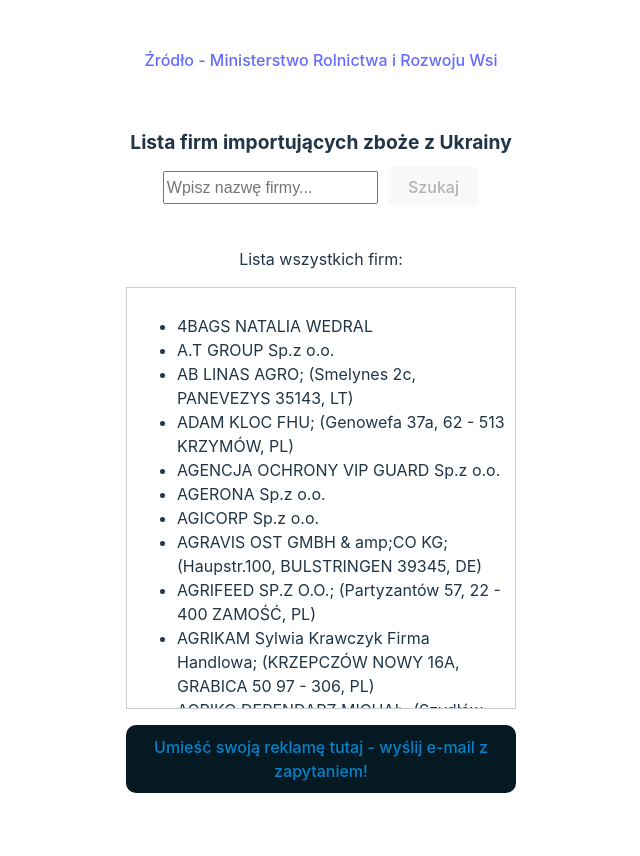
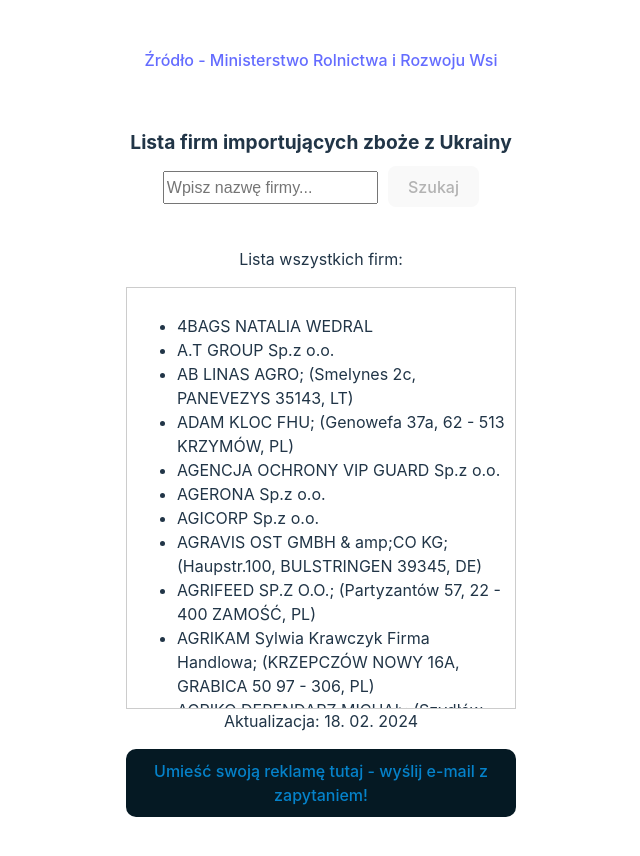
Before and after one commit to gines18/Ukraina, a React (Vite) app: page / in a window 1280 px wide. Shown: the top 856 px of the page, without its empty margins (319-959 px from the left). Built offline with nearby package versions, Linux system fonts and the light colour scheme.

Commit message:
add content update date

```diff
--- a/package.json
+++ b/package.json
@@ -13,6 +13,7 @@
     "preview": "vite preview"
   },
   "dependencies": {
+    "moment": "^2.30.1",
     "react": "^18.2.0",
     "react-dom": "^18.2.0"
   },
--- a/src/Search.jsx
+++ b/src/Search.jsx
@@ -1,10 +1,13 @@
 import React, { useState } from "react";
 import "./App.css";
 import lists from "./Data.jsx";
+import moment from "moment";
 // Assuming the list of companies is stored in a separate file named 'companies.js'
 // Make sure to replace './companies' with the correct path to your file
 
 const SearchCompany = () => {
+  const currentDate = new Date();
+
   const [searchTerm, setSearchTerm] = useState("");
   const [searchResult, setSearchResult] = useState(null);
 
@@ -64,6 +67,10 @@ const SearchCompany = () => {
           </ul>
         </div>
       </div>
+      <div>
+        Aktualizacja:{" "}
+        <span className="date">{moment().format("DD. MM. YYYY")}</span>
+      </div>
     </>
   );
 };
```
Also changed, not shown: 1 other file (tests, documents, lock files or other folders).
